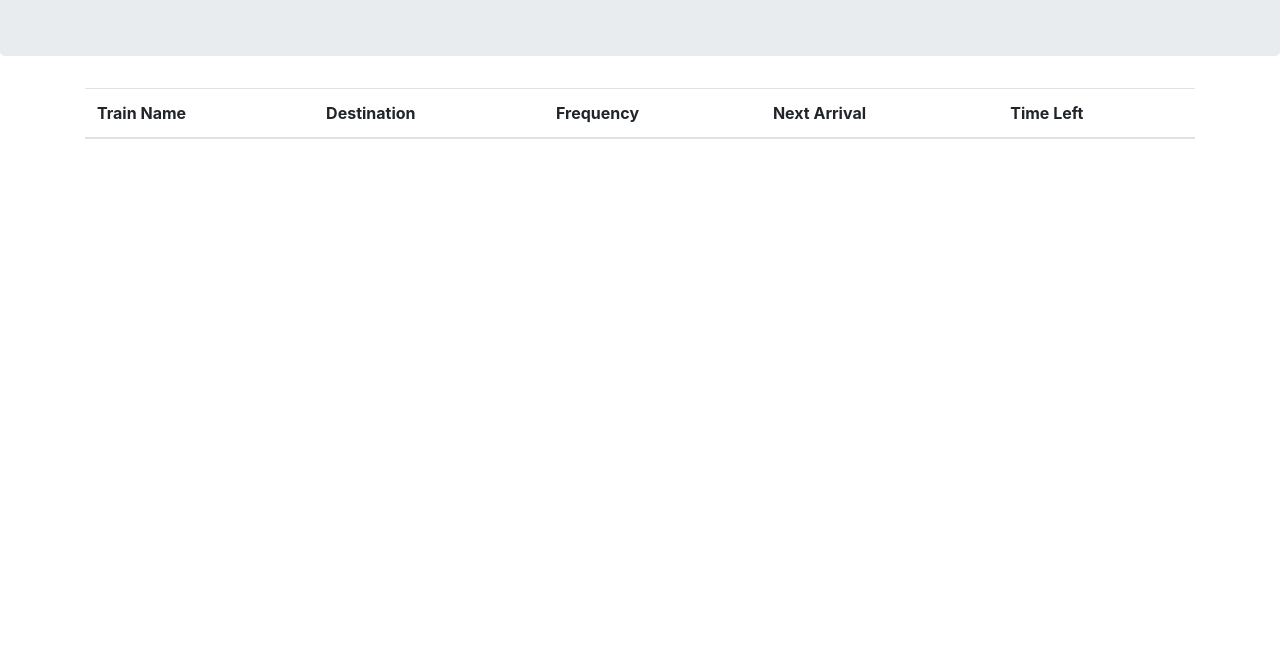
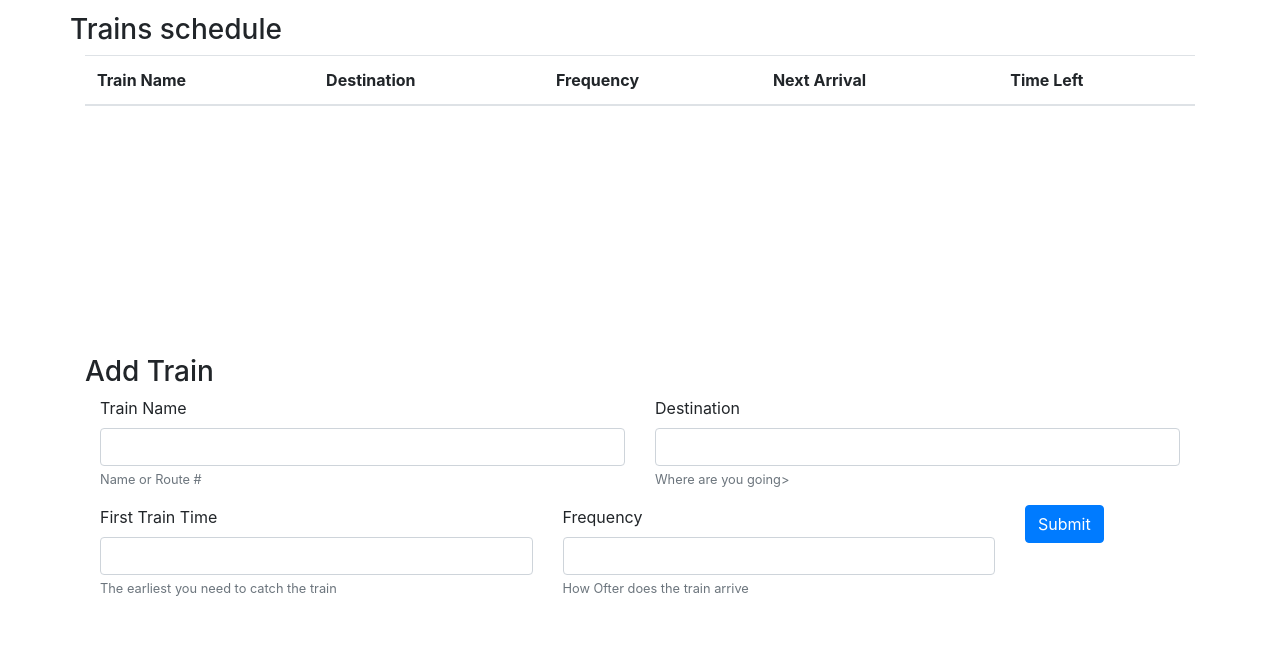
Before and after one commit to PlainOlFred/trains-project, a plain HTML site: page index.html in a window 1280 px wide. Shown: the part 147-800 px from the top of the page. Drawn offline with nearby package versions, Linux system fonts and the light colour scheme.

Commit message:
link style.css, creatd 4 inputs field to gather info

```diff
--- a/assets/css/style.css
+++ b/assets/css/style.css
@@ -0,0 +1,8 @@
+#table-col{
+    min-height: 300px;
+    max-height: 300px;
+    overflow: scroll;
+}
+.jumbotron{
+    max-height: .5em;
+}
--- a/index.html
+++ b/index.html
@@ -7,7 +7,7 @@
 
     <!-- Bootstrap CSS -->
     <link rel="stylesheet" href="https://stackpath.bootstrapcdn.com/bootstrap/4.3.1/css/bootstrap.min.css" integrity="sha384-ggOyR0iXCbMQv3Xipma34MD+dH/1fQ784/j6cY/iJTQUOhcWr7x9JvoRxT2MZw1T" crossorigin="anonymous">
-    <link rel="stylesheet" type="text/css" src="assets/css/style.css">
+    <link rel="stylesheet" href="assets/css/style.css"/>
     <title>Trains! Trains! Train!</title>
   </head>
   <body>
@@ -16,8 +16,10 @@
         </div>
         <div class="container">
             <div class="row">
-                <div class="col-sm-12">
-                    <table class="table">
+                <h3>Trains schedule</h3>
+                <div id="table-col" class="col-sm-12">
+                    <div class="table-responsive-md">
+                        <table class="table table-hover">
                             <thead>
                                 <tr>
                                     <th scope="col">Train Name</th>
@@ -27,12 +29,52 @@
                                     <th scope="col">Time Left</th>
                                 </tr>
                             </thead>
-                        <tbody id="train-data-table">
-                        </tbody>
+                            <tbody id="train-data-table"> </tbody>
                         </table>
                     </div>
                 </div>
-
+            </div>
+            <h3>Add Train</h3>
+            <div class="col-sm-12">
+                <form>
+                    <div class="row">
+                        <div class="col-sm-6">
+                            <div class="form-group">
+                                <label for="train-name">Train Name</label>
+                                <input class="form-control" id="train-name">
+                                <small id="train-name-help" class="form-text text-muted">Name or Route #</small>
+                            </div>
+                        </div>
+                        <div class="col-sm-6">
+                            <div class="form-group">
+                                <label for="destination">Destination</label>
+                                <input class="form-control" id="destination">
+                                <small id="destination-help" class="form-text text-muted">Where are you going></small>
+                            </div>
+                        </div>
+                    </div>
+                    <div class="row">
+                        <div class="col-sm-5">
+                            <div class="form-group">
+                                <label for="first-train">First Train Time</label>
+                                <input  class="form-control" id="first-train">
+                                <small id="firt-train-help" class="form-text text-muted">The earliest you need to catch the train</small>
+                            </div>
+                        </div>
+                        <div class="col-sm-5">
+                            <div class="form-group">
+                                <label for="frequency">Frequency</label>
+                                <input  class="form-control" id="frequency">
+                                <small id="frequncy-help" class="form-text text-muted">How Ofter does the train arrive</small>
+                            </div>
+                        </div>
+                        <div class="col-sm-2">
+                            <button type="submit" class="btn btn-primary">Submit</button>
+                        </div>
+                        </div>
+                    </div>
+                </form>
+            </div>
         </div>
 
 
```
Lines whose indentation alone changed are shown as unchanged.
